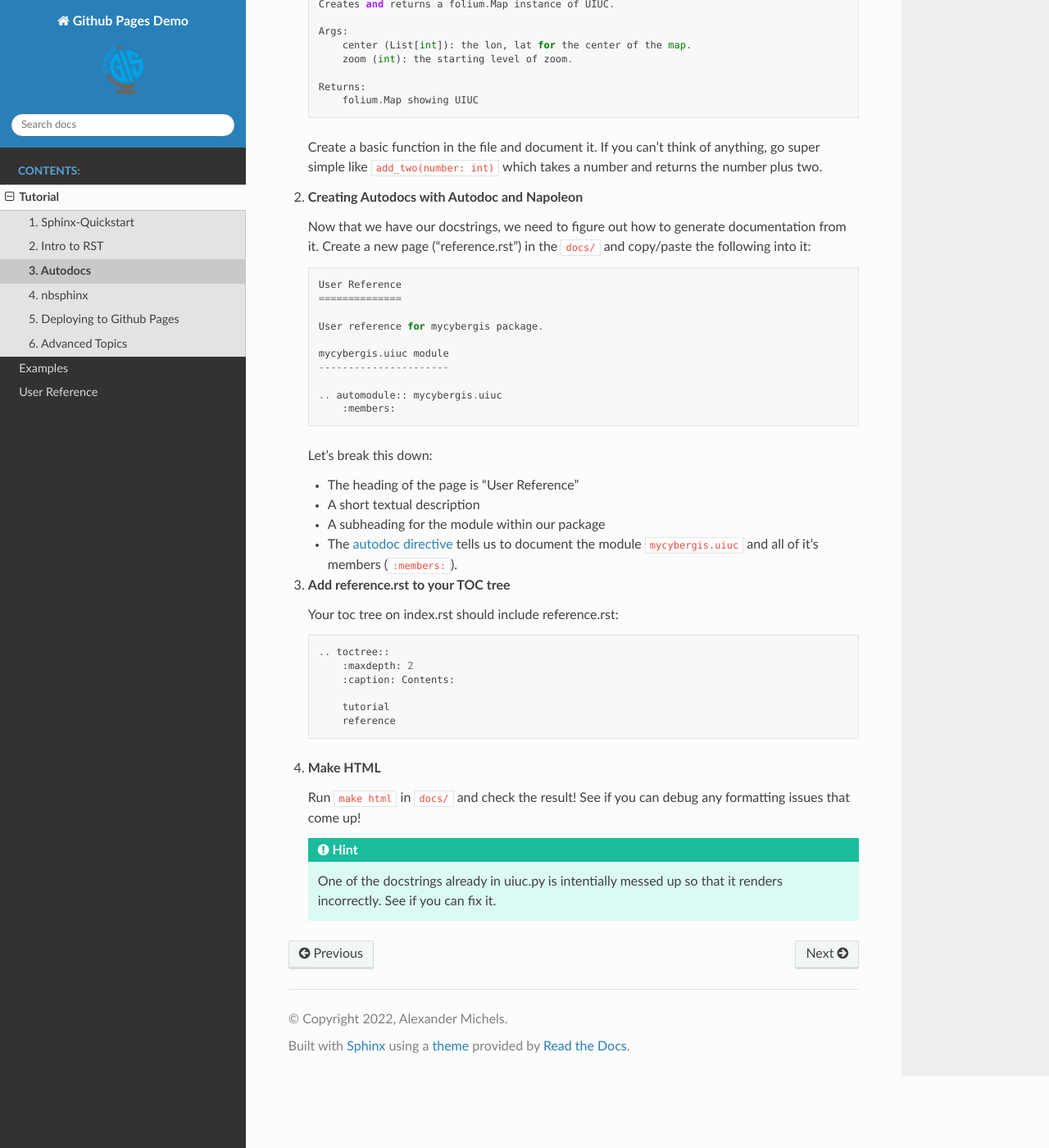
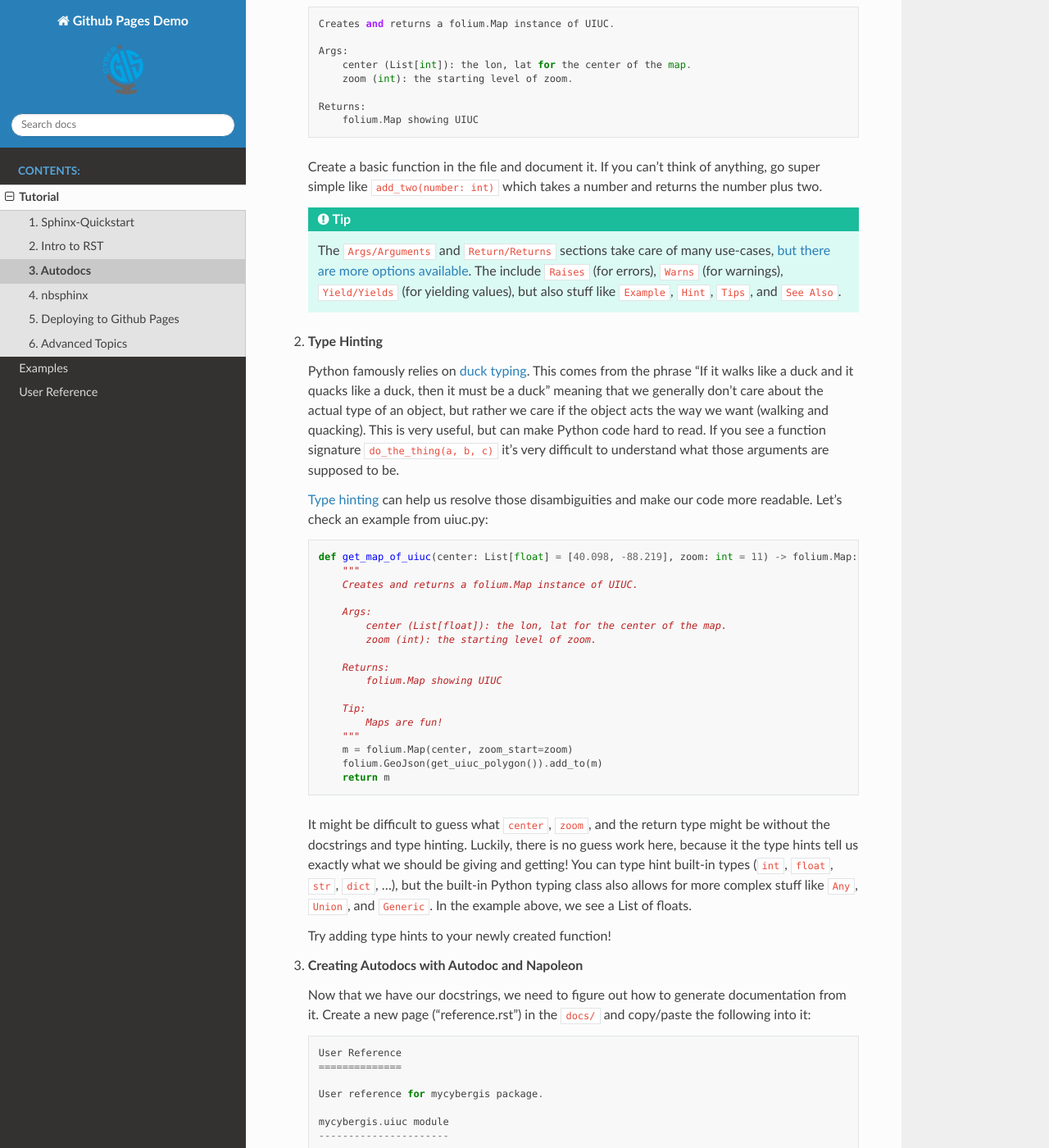
Before and after one commit to zhiyuli/github-pages-demo, a Sphinx documentation site: the page built from docs/tutorial/autodocs.rst, in a window 1280 px wide and 1400 px high, scrolled down 333 px. Shown: the whole window at 82% size. Built offline with Sphinx 7.4.7 and the Read the Docs theme 2.0.0, drawn with Linux system fonts in a browser that asks for light colours; pages that are not in the unit, such as notebooks, are missing from menus; some of the changed text lies outside the part shown.

Commit message:
fix for a few typos

```diff
--- a/docs/tutorial/autodocs.rst
+++ b/docs/tutorial/autodocs.rst
@@ -1,10 +1,10 @@
 Autodocs
 ========
 
-We will be using the `Napoleon <https://www.sphinx-doc.org/en/master/usage/extensions/napoleon.html>`_ extension for Google strings.
+The sphinx `autodoc <https://www.sphinx-doc.org/en/master/usage/extensions/autodoc.html>`_ extension helps us create documentation from our docstrings (comments on code for documenting functions). We will be using the `Napoleon <https://www.sphinx-doc.org/en/master/usage/extensions/napoleon.html>`_ extension and Google docstrings.
 
 
-#. **Docstrings**
+#. **Basic Docstrings**
 
    Let's create and document a single function in ``mycybergis/uiuc.py``.
 
@@ -20,6 +20,40 @@ We will be using the `Napoleon <https://www.sphinx-doc.org/en/master/usage/exten
             folium.Map showing UIUC
 
    Create a basic function in the file and document it. If you can't think of anything, go super simple like ``add_two(number: int)`` which takes a number and returns the number plus two.
+
+   .. tip::
+
+        The ``Args/Arguments`` and ``Return/Returns`` sections take care of many use-cases, `but there are more options available <https://www.sphinx-doc.org/en/master/usage/extensions/napoleon.html#docstring-sections>`_. The include ``Raises`` (for errors), ``Warns`` (for warnings), ``Yield/Yields`` (for yielding values), but also stuff like ``Example``, ``Hint``, ``Tips``, and ``See Also``.
+
+#. **Type Hinting**
+
+   Python famously relies on `duck typing <https://en.wikipedia.org/wiki/Duck_typing>`_. This comes from the phrase "If it walks like a duck and it quacks like a duck, then it must be a duck" meaning that we generally don't care about the actual type of an object, but rather we care if the object acts the way we want (walking and quacking). This is very useful, but can make Python code hard to read. If you see a function signature ``do_the_thing(a, b, c)`` it's very difficult to understand what those arguments are supposed to be.
+
+   `Type hinting <https://docs.python.org/3/library/typing.html>`_ can help us resolve those disambiguities and make our code more readable. Let's check an example from uiuc.py:
+
+   .. code-block:: python
+
+        def get_map_of_uiuc(center: List[float] = [40.098, -88.219], zoom: int = 11) -> folium.Map:
+            """
+            Creates and returns a folium.Map instance of UIUC.
+
+            Args:
+                center (List[float]): the lon, lat for the center of the map.
+                zoom (int): the starting level of zoom.
+
+            Returns:
+                folium.Map showing UIUC
+
+            Tip:
+                Maps are fun!
+            """
+            m = folium.Map(center, zoom_start=zoom)
+            folium.GeoJson(get_uiuc_polygon()).add_to(m)
+            return m
+
+   It might be difficult to guess what ``center``, ``zoom``, and the return type might be without the docstrings and type hinting. Luckily, there is no guess work here, because it the type hints tell us exactly what we should be giving and getting! You can type hint built-in types (``int``, ``float``, ``str``, ``dict``, ...), but the built-in Python typing class also allows for more complex stuff like ``Any``, ``Union``, and ``Generic``. In the example above, we see a List of floats.
+
+   Try adding type hints to your newly created function!
 
 #. **Creating Autodocs with Autodoc and Napoleon**
 
--- a/docs/tutorial/sphinx-quickstart.rst
+++ b/docs/tutorial/sphinx-quickstart.rst
@@ -109,7 +109,7 @@ Now, let's check out the result. In the file browser, go to ``github-pages-demo
 
    A screenshot of the HTML output
 
-5. **A few changes to `conf.py`**
+5. **A few changes to conf.py**
 
 Now, there are a few key changes we are going to make to the conf.py file. In the file browser, find "conf.py" at the path: github-pages-demo/docs/conf.py. We are going to make a couple key changes.
 
@@ -168,7 +168,7 @@ For fun, you can download a logo image into the ``docs/_static`` folder and add
 to your conf.py. This isn't necessary though. Save these changes.
 
 
-6. **`make html`: Part 2**
+6. **make html: Part 2**
 
 Go back to the terminal (and if needed change directories to our docs folder `cd github-pages-demo/docs`). Run the `make html` command again. Now, checkout your index.html file again:
 
```
Also changed, not shown: docs/tutorial/basic-rst.rst (+5 -5 lines), docs/tutorial/nbsphinx.rst (+11 -0 lines), 1 other file.
